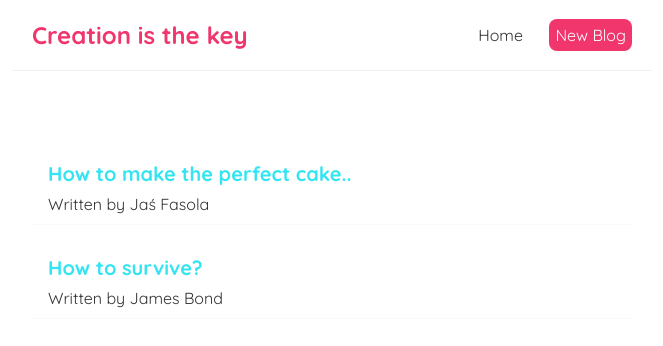
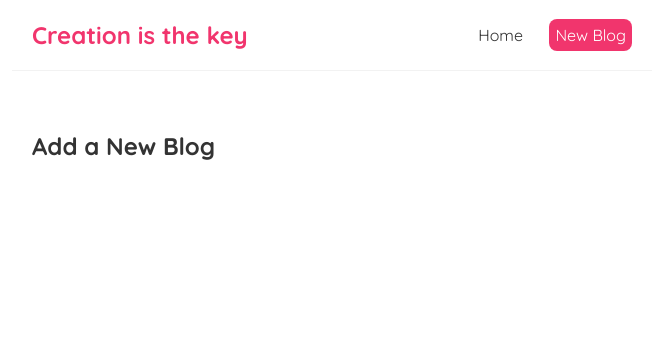
Before and after one commit to PaulaChrustowska/full_modern_react, a React (Create React App) app: page /create in a window 1280 px wide. Shown: the top 346 px of the page, without its empty margins (308-971 px from the left). Built offline with nearby package versions, Linux system fonts and the light colour scheme; data requests are answered from the project's data file.

Commit message:
exact matches; switch

```diff
--- a/src/App.jsx
+++ b/src/App.jsx
@@ -2,6 +2,7 @@
 import { BrowserRouter as Router, Route, Switch } from 'react-router-dom';
 import Navbar from './Navbar';
 import Home from './Home';
+import Create from './Create';
 
 function App() {
   return (
@@ -10,8 +11,11 @@
         <Navbar />
         <div className="content">
           <Switch>
-            <Route path="/">
+            <Route exact path="/">
               <Home />
+            </Route>
+            <Route path="/create">
+              <Create />
             </Route>
           </Switch>
         </div>
--- /dev/null
+++ b/src/Create.jsx
@@ -0,0 +1,9 @@
+function Create() {
+  return (
+    <div className="create">
+      <h2>Add a New Blog</h2>
+    </div>
+  );
+}
+
+export default Create;
```
